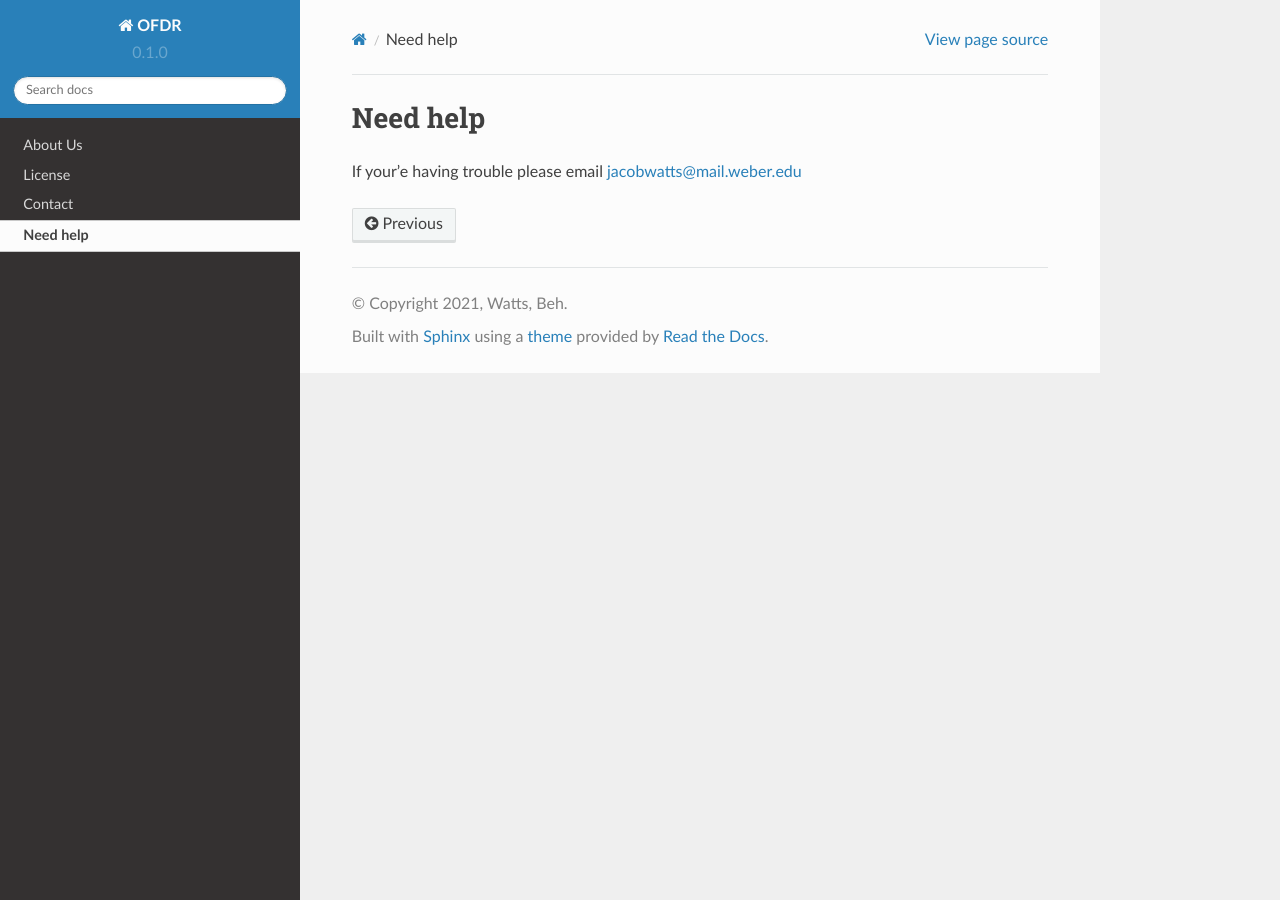
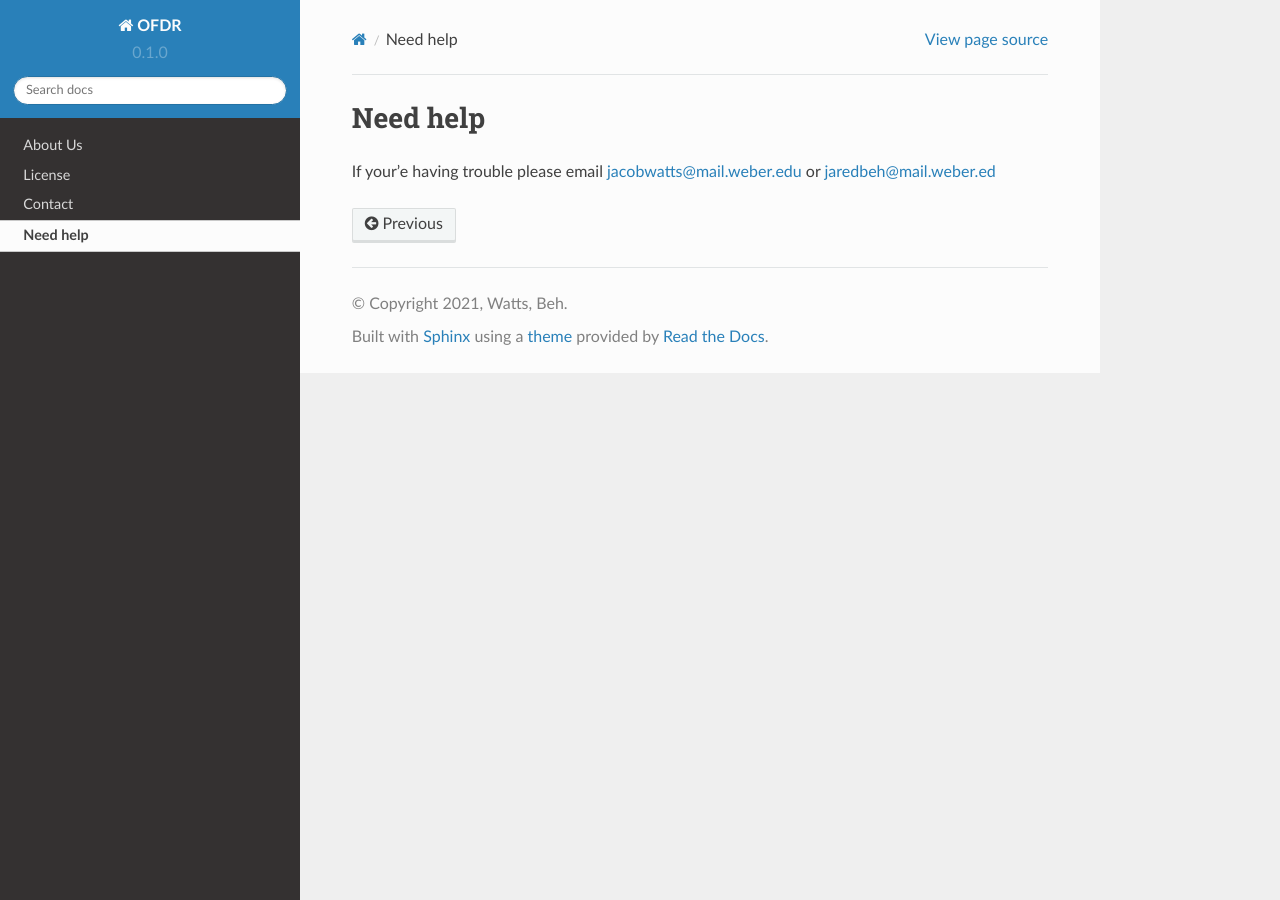
Before and after one commit to wattsjake/OFDR, a Sphinx documentation site: the page built from docs/source/help.rst, in a window 1280 px wide. Built offline with Sphinx 7.4.7 and the Read the Docs theme 2.0.0, drawn with Linux system fonts in a browser that asks for light colours; pages that are not in the unit, such as notebooks, are missing from menus.

Commit message:
added jareds email

```diff
--- a/docs/source/help.rst
+++ b/docs/source/help.rst
@@ -1,4 +1,4 @@
 Need help
 ==========
 
-If your'e having trouble please email jacobwatts@mail.weber.edu
+If your'e having trouble please email jacobwatts@mail.weber.edu or jaredbeh@mail.weber.ed
```
